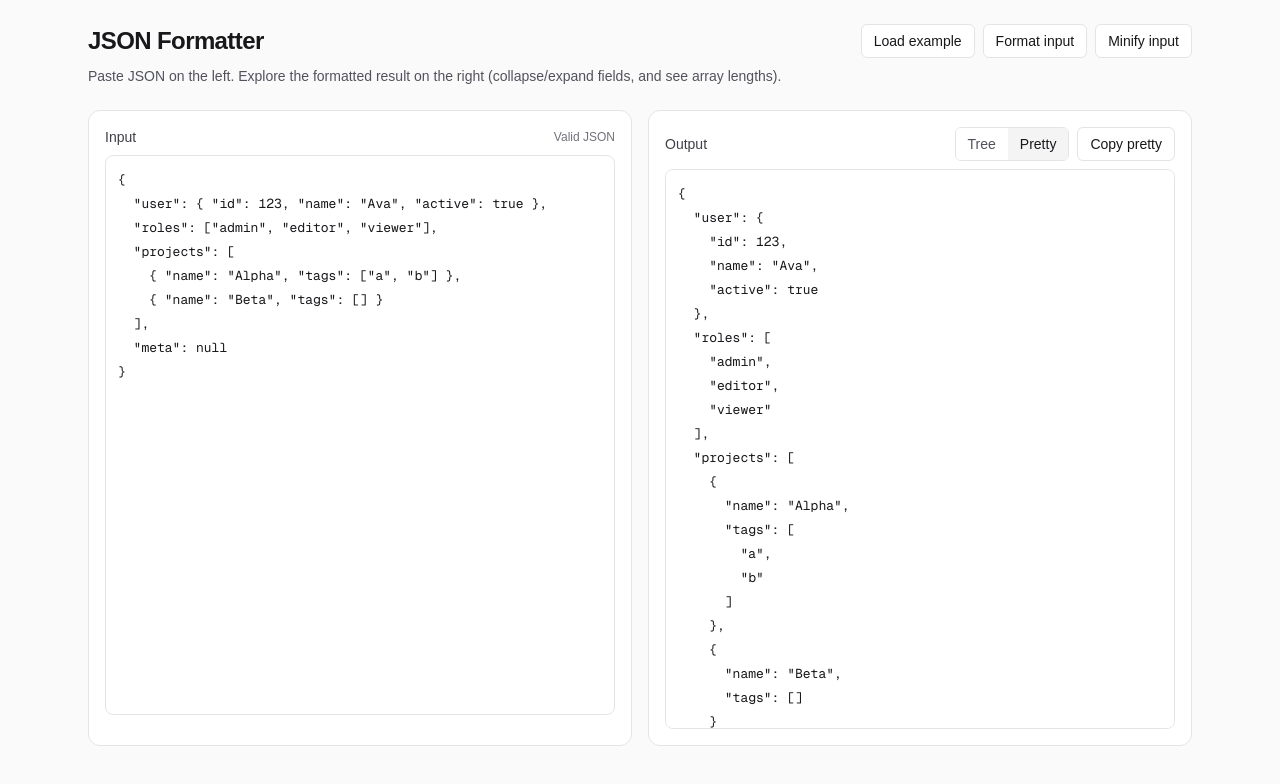
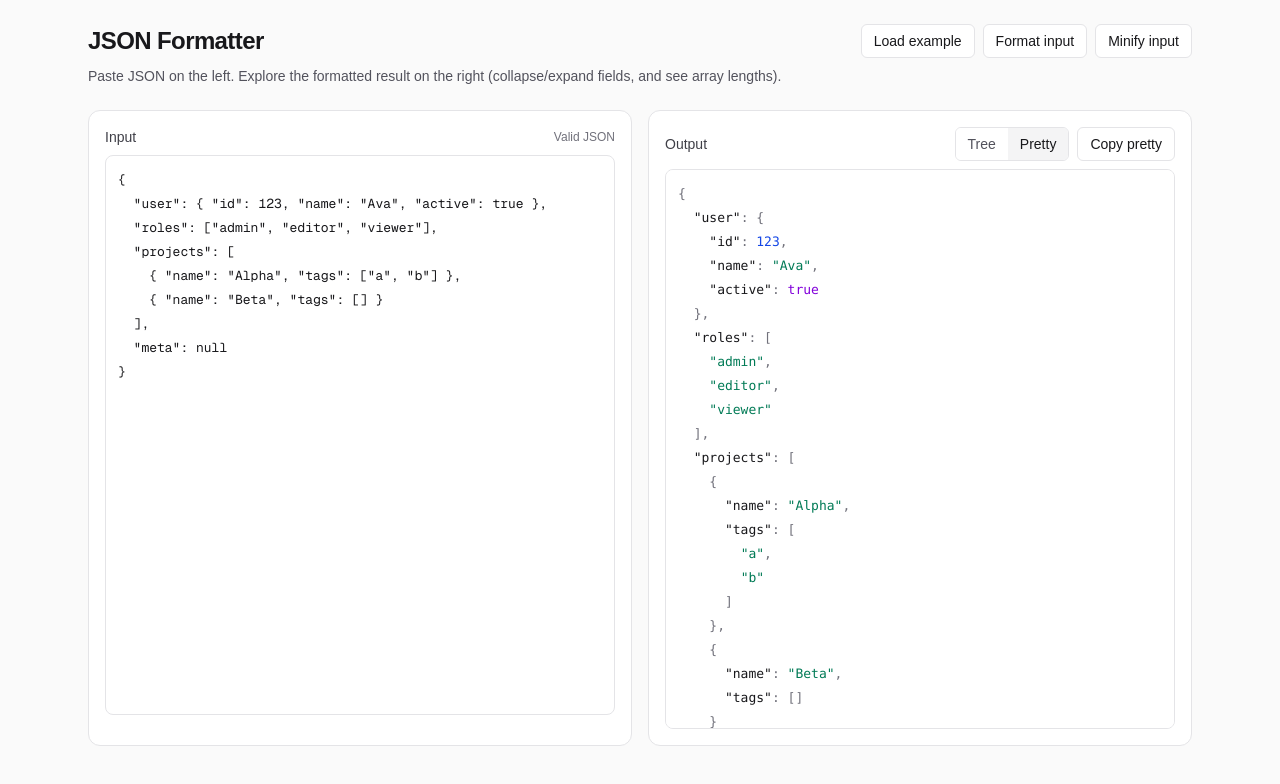
Before and after one commit to RobbieZhao/Json, a Next.js app in the folder json/: page / in a window 1280 px wide. Both pictures are taken after a click on the button "Pretty". Shown: the top 784 px of the page. Built offline with nearby package versions, Linux system fonts and the light colour scheme.

Commit message:
pretty json

```diff
--- /dev/null
+++ b/json/app/components/JsonPretty.tsx
@@ -0,0 +1,150 @@
+"use client";
+
+import React from "react";
+
+type Token =
+  | { kind: "whitespace"; text: string }
+  | { kind: "punct"; text: string }
+  | { kind: "string"; text: string; isKey: boolean }
+  | { kind: "number"; text: string }
+  | { kind: "boolean"; text: string }
+  | { kind: "null"; text: string }
+  | { kind: "unknown"; text: string };
+
+function isWhitespace(ch: string) {
+  return ch === " " || ch === "\n" || ch === "\t" || ch === "\r";
+}
+
+function tokenizeJson(json: string): Token[] {
+  const tokens: Token[] = [];
+  let i = 0;
+
+  const peekNonWs = (start: number) => {
+    let j = start;
+    while (j < json.length && isWhitespace(json[j]!)) j++;
+    return json[j];
+  };
+
+  while (i < json.length) {
+    const ch = json[i]!;
+
+    // whitespace
+    if (isWhitespace(ch)) {
+      let j = i + 1;
+      while (j < json.length && isWhitespace(json[j]!)) j++;
+      tokens.push({ kind: "whitespace", text: json.slice(i, j) });
+      i = j;
+      continue;
+    }
+
+    // punctuation
+    if (ch === "{" || ch === "}" || ch === "[" || ch === "]" || ch === ":" || ch === ",") {
+      tokens.push({ kind: "punct", text: ch });
+      i += 1;
+      continue;
+    }
+
+    // string
+    if (ch === '"') {
+      let j = i + 1;
+      let escaped = false;
+      while (j < json.length) {
+        const c = json[j]!;
+        if (escaped) {
+          escaped = false;
+          j += 1;
+          continue;
+        }
+        if (c === "\\") {
+          escaped = true;
+          j += 1;
+          continue;
+        }
+        if (c === '"') {
+          j += 1; // include closing quote
+          break;
+        }
+        j += 1;
+      }
+
+      const text = json.slice(i, j);
+      const nextNonWs = peekNonWs(j);
+      tokens.push({ kind: "string", text, isKey: nextNonWs === ":" });
+      i = j;
+      continue;
+    }
+
+    // number
+    // JSON numbers: -? (0|[1-9]\d*) (\.\d+)? ([eE][+-]?\d+)?
+    if (ch === "-" || (ch >= "0" && ch <= "9")) {
+      let j = i + 1;
+      while (j < json.length) {
+        const c = json[j]!;
+        const isNumChar =
+          (c >= "0" && c <= "9") || c === "." || c === "e" || c === "E" || c === "+" || c === "-";
+        if (!isNumChar) break;
+        j += 1;
+      }
+      tokens.push({ kind: "number", text: json.slice(i, j) });
+      i = j;
+      continue;
+    }
+
+    // literals
+    if (json.startsWith("true", i) || json.startsWith("false", i)) {
+      const lit = json.startsWith("true", i) ? "true" : "false";
+      tokens.push({ kind: "boolean", text: lit });
+      i += lit.length;
+      continue;
+    }
+
+    if (json.startsWith("null", i)) {
+      tokens.push({ kind: "null", text: "null" });
+      i += 4;
+      continue;
+    }
+
+    // fallback
+    tokens.push({ kind: "unknown", text: ch });
+    i += 1;
+  }
+
+  return tokens;
+}
+
+function TokenSpan({ token }: { token: Token }) {
+  switch (token.kind) {
+    case "whitespace":
+      return <>{token.text}</>;
+    case "punct":
+      return <span className="text-zinc-500">{token.text}</span>;
+    case "string":
+      return token.isKey ? (
+        <span className="text-zinc-900 dark:text-zinc-100">{token.text}</span>
+      ) : (
+        <span className="text-emerald-700 dark:text-emerald-400">{token.text}</span>
+      );
+    case "number":
+      return <span className="text-blue-700 dark:text-blue-400">{token.text}</span>;
+    case "boolean":
+      return <span className="text-purple-700 dark:text-purple-400">{token.text}</span>;
+    case "null":
+      return <span className="text-zinc-500">{token.text}</span>;
+    default:
+      return <span className="text-red-600">{token.text}</span>;
+  }
+}
+
+export function JsonPretty({ value }: { value: string }) {
+  const tokens = React.useMemo(() => tokenizeJson(value), [value]);
+
+  return (
+    <pre className="h-[70vh] overflow-auto rounded-lg border border-zinc-200 bg-white p-3 font-mono text-[13px] leading-6 dark:border-zinc-800 dark:bg-black">
+      <code>
+        {tokens.map((t, idx) => (
+          <TokenSpan key={idx} token={t} />
+        ))}
+      </code>
+    </pre>
+  );
+}
--- a/json/app/page.tsx
+++ b/json/app/page.tsx
@@ -2,6 +2,7 @@
 
 import React from "react";
 import { JsonTree } from "./components/JsonTree";
+import { JsonPretty } from "./components/JsonPretty";
 import { parseJson } from "./utils/json";
 
 const EXAMPLE = `{
@@ -154,9 +155,7 @@ export default function Home() {
                 <JsonTree value={parsed.value} />
               </div>
             ) : (
-              <pre className="h-[70vh] overflow-auto rounded-lg border border-zinc-200 bg-white p-3 font-mono text-[13px] leading-6 text-zinc-900 dark:border-zinc-800 dark:bg-black dark:text-zinc-100">
-                {parsed.formatted}
-              </pre>
+              <JsonPretty value={parsed.formatted} />
             )}
           </section>
         </main>
```
